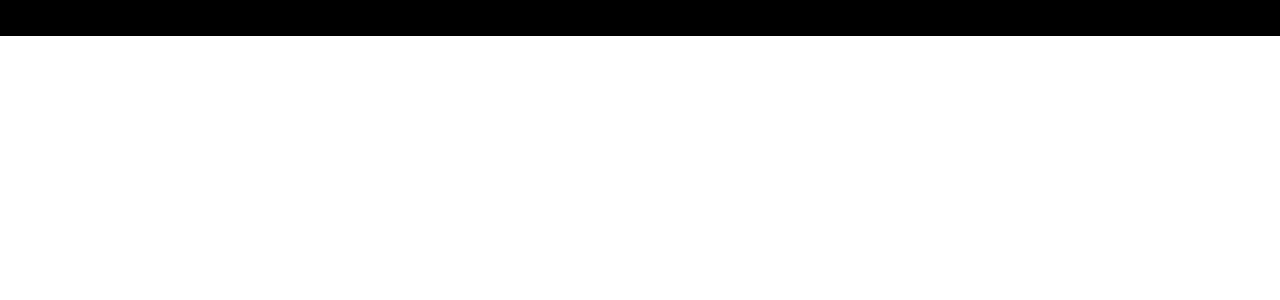
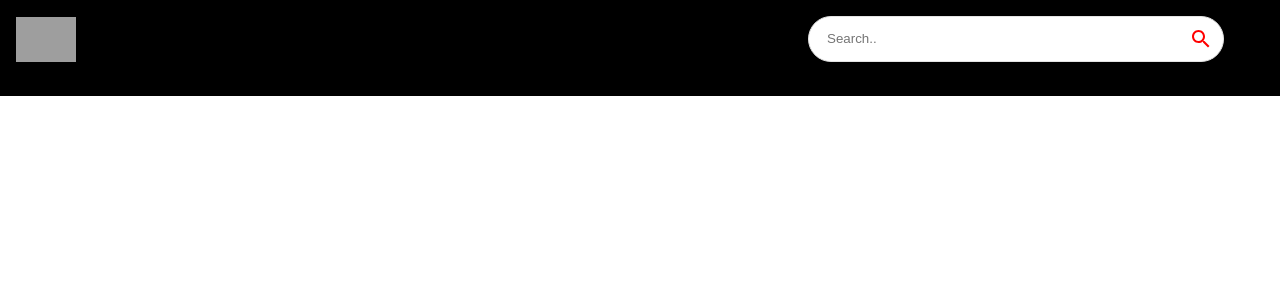
Before and after one commit to rushdy87/youtube_rushdy, a React (Create React App) app: page / in a window 1280 px wide. Shown: the top 300 px of the page. Built offline with nearby package versions, Linux system fonts and the light colour scheme; grey boxes are pictures that could not be loaded.

Commit message:
Navbar and Searchbar

```diff
--- a/src/components/index.js
+++ b/src/components/index.js
@@ -3,3 +3,4 @@
 export { default as VideoDetail } from './video-detail/VideoDetail';
 export { default as ChannelDetail } from './channel-detail/ChannelDetail';
 export { default as SearchFeed } from './search-feed/SearchFeed';
+export { default as SearchBar } from './search-bar/SearchBar';
--- a/src/components/navbar/Navbar.jsx
+++ b/src/components/navbar/Navbar.jsx
@@ -1,5 +1,42 @@
+import { Stack } from '@mui/material';
+import { Link } from 'react-router-dom';
+
+import { logo } from '../../utils/constants';
+import { SearchBar } from '..';
+
 const Navbar = () => {
-  return <div>Navbar</div>;
+  return (
+    <Stack
+      direction="row"
+      alignItems="center"
+      p={2}
+      sx={{
+        position: 'sticky',
+        background: '#000',
+        top: 0,
+        justifyContent: 'space-between',
+      }}
+    >
+      <Link to="/" style={{ display: 'flex', alignItems: 'center' }}>
+        <img src={logo} alt="logo" height={45} />
+      </Link>
+      <SearchBar />
+    </Stack>
+  );
 };
 
 export default Navbar;
+
+/**
+ * Stack
+ * The Stack component manages layout of immediate children along the vertical or
+ * horizontal axis with optional spacing and/or dividers between each child.
+ *
+ * <Link>
+ * A <Link> is an element that lets the user navigate to another page by clicking
+ * or tapping on it. In react-router-dom, a <Link> renders an accessible <a> element
+ * with a real href that points to the resource it's linking to. This means that things
+ * like right-clicking a <Link> work as you'd expect. You can use <Link reloadDocument>
+ * to skip client side routing and let the browser handle the transition normally
+ * (as if it were an <a href>).
+ */
--- /dev/null
+++ b/src/components/search-bar/SearchBar.jsx
@@ -0,0 +1,36 @@
+import { Paper, IconButton } from '@mui/material';
+import SearchIcon from '@mui/icons-material/Search';
+
+const SearchBar = () => {
+  return (
+    <Paper
+      component="form"
+      onSubmit={() => {}}
+      sx={{
+        borderRadius: 20,
+        border: '1px solid #e3e3e3',
+        pl: 2,
+        boxShadow: 'none',
+        mr: { sm: 5 },
+      }}
+    >
+      <input
+        className="search-bar"
+        placeholder="Search.."
+        value=""
+        onChange={() => {}}
+      />
+      <IconButton type="submit" sx={{ p: '10px', color: 'red' }}>
+        <SearchIcon />
+      </IconButton>
+    </Paper>
+  );
+};
+
+export default SearchBar;
+
+/**
+ * Paper
+ * A Popper can be used to display some content on top of another. It's an alternative to react-popper.
+
+ */
--- /dev/null
+++ b/src/utils/constants.js
@@ -0,0 +1,44 @@
+import MusicNoteIcon from '@mui/icons-material/MusicNote';
+import HomeIcon from '@mui/icons-material/Home';
+import CodeIcon from '@mui/icons-material/Code';
+import OndemandVideoIcon from '@mui/icons-material/OndemandVideo';
+import SportsEsportsIcon from '@mui/icons-material/SportsEsports';
+import LiveTvIcon from '@mui/icons-material/LiveTv';
+import SchoolIcon from '@mui/icons-material/School';
+import FaceRetouchingNaturalIcon from '@mui/icons-material/FaceRetouchingNatural';
+import CheckroomIcon from '@mui/icons-material/Checkroom';
+import GraphicEqIcon from '@mui/icons-material/GraphicEq';
+import TheaterComedyIcon from '@mui/icons-material/TheaterComedy';
+import FitnessCenterIcon from '@mui/icons-material/FitnessCenter';
+import DeveloperModeIcon from '@mui/icons-material/DeveloperMode';
+
+export const logo = 'https://i.ibb.co/s9Qys2j/logo.png';
+
+export const categories = [
+  { name: 'New', icon: <HomeIcon /> },
+  { name: 'JS Mastery', icon: <CodeIcon /> },
+  { name: 'Coding', icon: <CodeIcon /> },
+  { name: 'ReactJS', icon: <CodeIcon /> },
+  { name: 'NextJS', icon: <CodeIcon /> },
+  { name: 'Music', icon: <MusicNoteIcon /> },
+  { name: 'Education', icon: <SchoolIcon /> },
+  { name: 'Podcast', icon: <GraphicEqIcon /> },
+  { name: 'Movie', icon: <OndemandVideoIcon /> },
+  { name: 'Gaming', icon: <SportsEsportsIcon /> },
+  { name: 'Live', icon: <LiveTvIcon /> },
+  { name: 'Sport', icon: <FitnessCenterIcon /> },
+  { name: 'Fashion', icon: <CheckroomIcon /> },
+  { name: 'Beauty', icon: <FaceRetouchingNaturalIcon /> },
+  { name: 'Comedy', icon: <TheaterComedyIcon /> },
+  { name: 'Gym', icon: <FitnessCenterIcon /> },
+  { name: 'Crypto', icon: <DeveloperModeIcon /> },
+];
+
+export const demoThumbnailUrl = 'https://i.ibb.co/G2L2Gwp/API-Course.png';
+export const demoChannelUrl = '/channel/UCmXmlB4-HJytD7wek0Uo97A';
+export const demoVideoUrl = '/video/GDa8kZLNhJ4';
+export const demoChannelTitle = 'JavaScript Mastery';
+export const demoVideoTitle =
+  'Build and Deploy 5 JavaScript & React API Projects in 10 Hours - Full Course | RapidAPI';
+export const demoProfilePicture =
+  'http://dergipark.org.tr/assets/app/images/buddy_sample.png';
```
